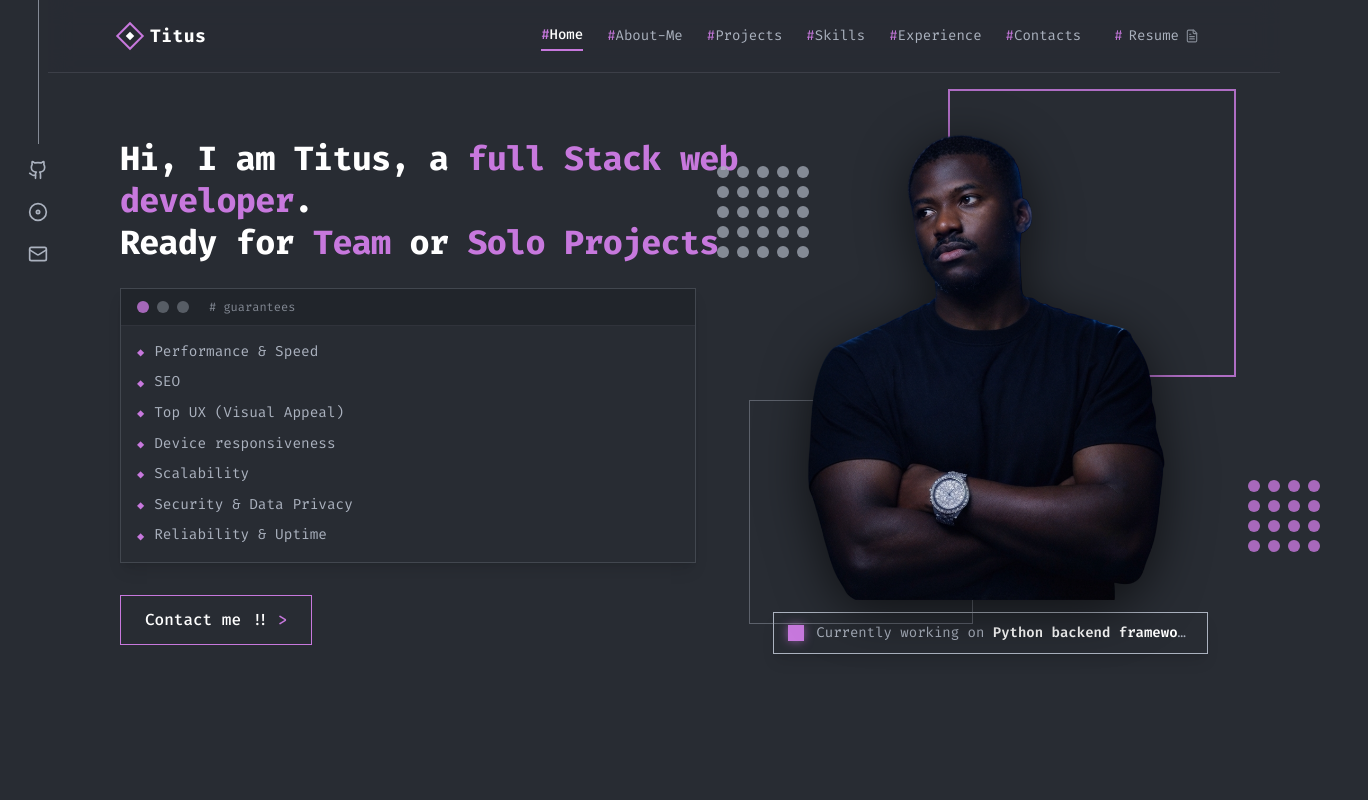
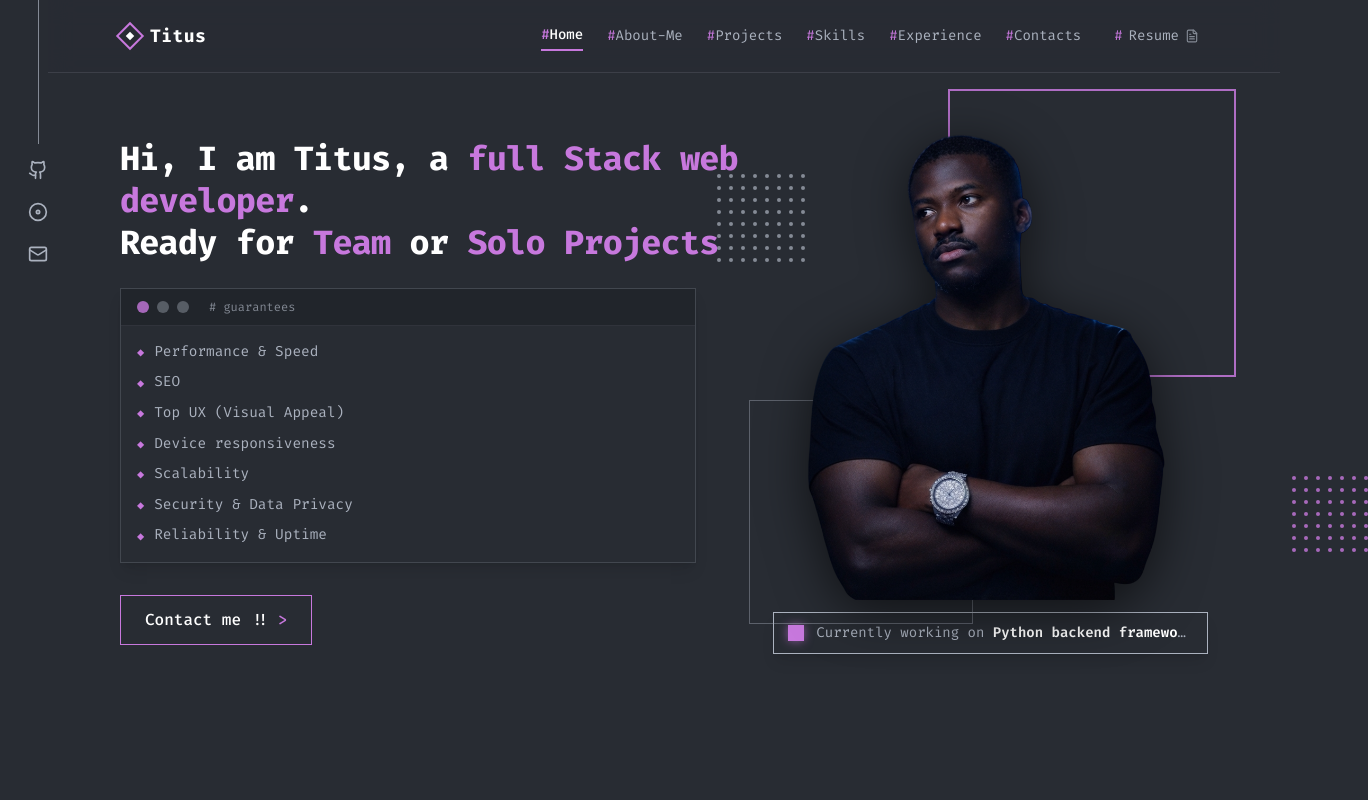
Before and after one commit to shepherd-bit/PORTFOLIO-1, a React (Vite) app: page / in a window 1280 px wide. Shown: the top 800 px of the page, 1368 px wide, since content can reach past the window. Built offline with nearby package versions, Linux system fonts and the light colour scheme.

Commit message:
Update Hero.tsx

```diff
--- a/src/components/Hero.tsx
+++ b/src/components/Hero.tsx
@@ -78,12 +78,12 @@ export function Hero({ onContactClick }: HeroProps) {
 
                 {/* Dot Matrix Pattern at top-left */}
                 <div className="absolute -left-14 top-8 z-0 opacity-70">
-                  <DotGrid rows={5} cols={5} color="#ABB2BF" dotSize="w-3 h-3" />
+                  <DotGrid rows={8} cols={8} color="#ABB2BF" />
                 </div>
 
                 {/* Dot Matrix Pattern at bottom-right */}
-                <div className="absolute -right-28 bottom-12 z-0 opacity-80">
-                  <DotGrid rows={4} cols={4} color="#C778DD" dotSize="w-3 h-3" />
+                <div className="absolute -right-40 bottom-12 z-0 opacity-80">
+                  <DotGrid rows={7} cols={7} color="#C778DD" />
                 </div>
 
                 {/* Profile Picture */}
```
